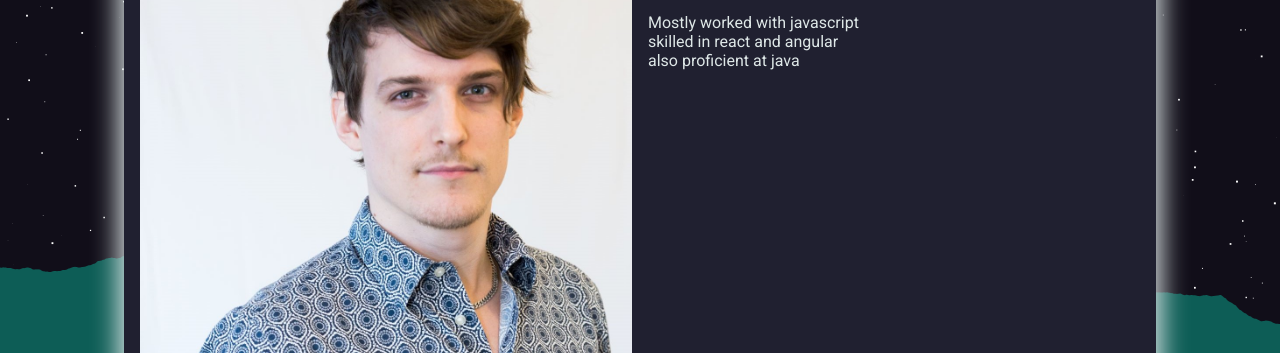
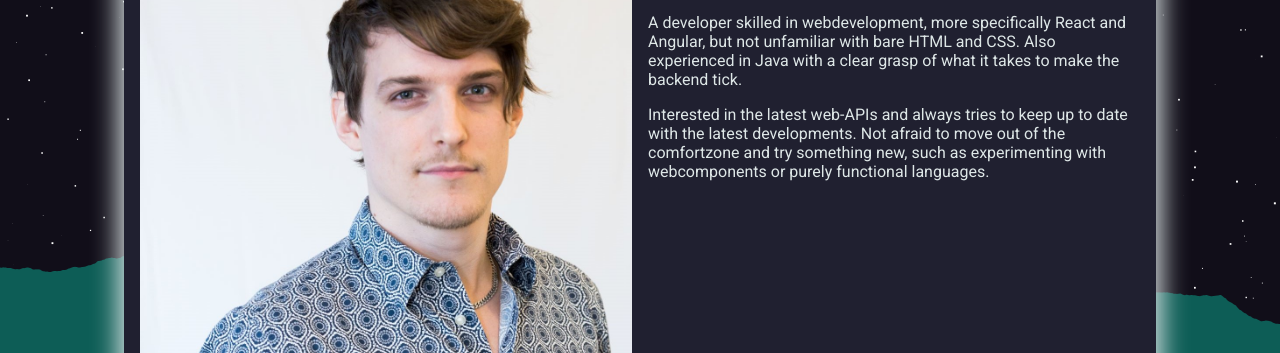
Before and after one commit to Doverstav/doverstav.se, a website with bundled scripts: page src/static/index.html in a window 1280 px wide. Shown: the part 267-620 px from the top of the page. Built offline with nearby package versions, Linux system fonts and the light colour scheme.

Commit message:
Update site with first draft of text

```diff
--- a/src/static/index.html
+++ b/src/static/index.html
@@ -4,7 +4,7 @@
         <meta name="viewport" content="width=device-width, initial-scale=1.0">
     </head>
     <body>
-        <button class="hide-button roboto-mono-font" id="hideButton">Hide infopanel</button>
+        <button class="hide-button roboto-mono-font" id="hideButton">Hide panel</button>
         <main class="main-margin-top">
             <div class="picture-container">
                 <img class="profile-picture" src="./img/profile.jpg">
@@ -14,14 +14,21 @@
                     <span class="roboto-mono-font info-title">Pontus Doverstav</span>
                     <span class="roboto-mono-font info-subtitle">Developer</span>
                     <span class="roboto-font info-paragraph">
-                        Mostly worked with javascript <br>
-                        skilled in react and angular <br>
-                        also proficient at java <br>
+                        A developer skilled in webdevelopment, more specifically React
+                        and Angular, but not unfamiliar with bare HTML and CSS. Also
+                        experienced in Java with a clear grasp of what it takes to make
+                        the backend tick.
+                    </span>
+                    <span class="roboto-font info-paragraph">
+                        Interested in the latest web-APIs and always tries to keep
+                        up to date with the latest developments. Not afraid to move
+                        out of the comfortzone and try something new, such as
+                        experimenting with webcomponents or purely functional languages.
                     </span>
                 </div>
                 <div class="info-footer">
                 <hr>
-                    <div align="right">
+                    <div>
                         <a href="mailto:doverstav@gmail.com">
                             <img class="social-link" src="img/email.png">
                         </a>
```
